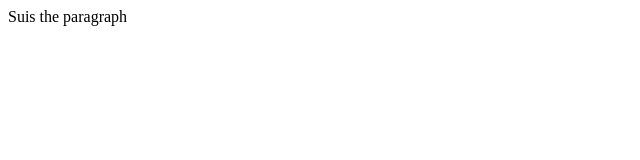
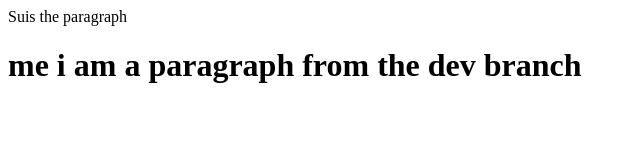
Before and after one commit to viamarinha/Git_huForBegginers, a plain HTML site: page newPackage/index.html in a window 1280 px wide. Shown: the whole page, without its empty margins (0-640 px from the left). Drawn offline with Linux system fonts and the light colour scheme.

Commit message:
add a paragraph to a dev branch

```diff
--- a/newPackage/index.html
+++ b/newPackage/index.html
@@ -4,5 +4,5 @@
 <p>Suis the paragraph </p>
 </body>
 
-
+<h1> me i am a paragraph  from the dev branch</h1>
 </html>
```
